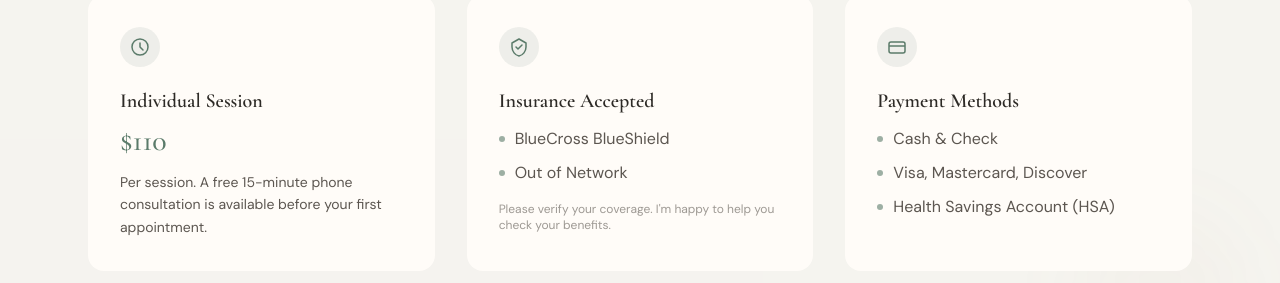
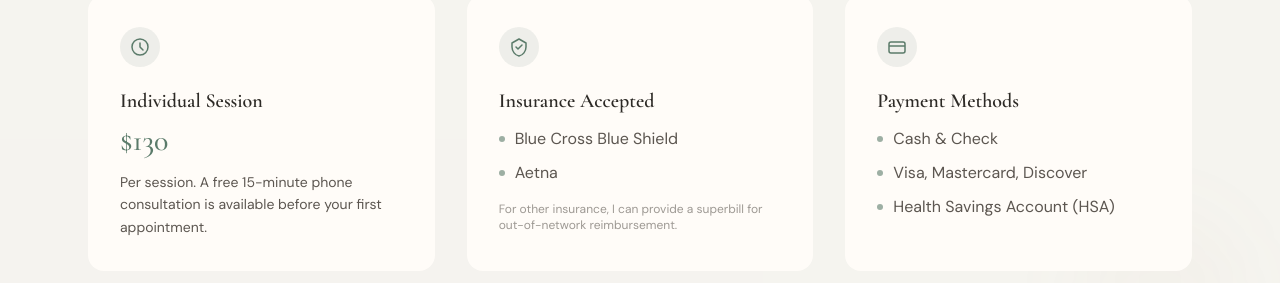
Before and after one commit to Tazman75/thrive, a React (Vite) app: page / in a window 1280 px wide. Shown: the part 4180-4463 px from the top of the page. Built offline with nearby package versions, Linux system fonts and the light colour scheme.

Commit message:
Update session fee to $130 and add Aetna to accepted insurance
- Session fee: $110 → $130
- Add Aetna as in-network insurance
- Replace generic "Out of Network" with superbill language

```diff
--- a/src/components/Fees.tsx
+++ b/src/components/Fees.tsx
@@ -30,7 +30,7 @@ export default function Fees() {
               </svg>
             </div>
             <h3 className="font-serif text-xl font-semibold text-brown mb-2">Individual Session</h3>
-            <p className="font-serif text-3xl font-medium text-sage mb-3">$110</p>
+            <p className="font-serif text-3xl font-medium text-sage mb-3">$130</p>
             <p className="text-sm text-brown-light leading-relaxed">
               Per session. A free 15-minute phone consultation is available before your first appointment.
             </p>
@@ -48,15 +48,15 @@ export default function Fees() {
             <ul className="space-y-2.5">
               <li className="flex items-center gap-2.5 text-brown-light">
                 <div className="w-1.5 h-1.5 rounded-full bg-sage/60 flex-shrink-0" />
-                BlueCross BlueShield
+                Blue Cross Blue Shield
               </li>
               <li className="flex items-center gap-2.5 text-brown-light">
                 <div className="w-1.5 h-1.5 rounded-full bg-sage/60 flex-shrink-0" />
-                Out of Network
+                Aetna
               </li>
             </ul>
             <p className="text-xs text-brown-light/60 mt-4">
-              Please verify your coverage. I'm happy to help you check your benefits.
+              For other insurance, I can provide a superbill for out-of-network reimbursement.
             </p>
           </div>
 
```
